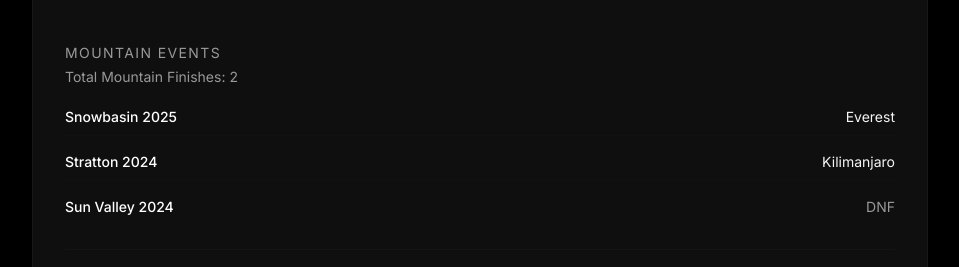
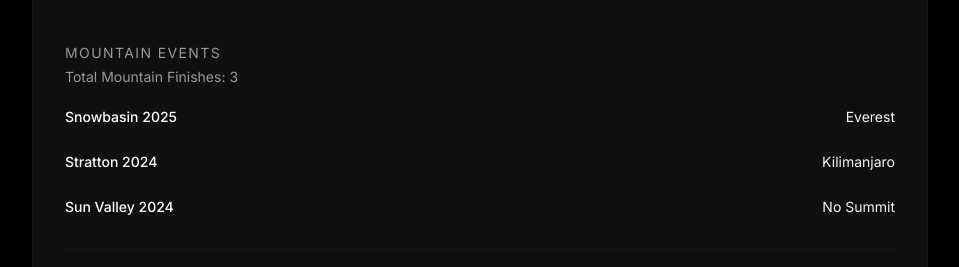
Before and after one commit to foliha1/loyalty-dashboard-29029, a React (Vite) app: page /profile in a window 1280 px wide. Shown: the part 2021-2288 px from the top of the page, without its empty margins (160-1119 px from the left). Built offline with nearby package versions, Linux system fonts and the light colour scheme; the HTML template or start-up script is replaced by a standard one.

Commit message:
Preceding changes

```diff
--- a/src/pages/Profile.tsx
+++ b/src/pages/Profile.tsx
@@ -22,7 +22,7 @@ interface PastEvent {
 const pastEvents: PastEvent[] = [
   { name: "Snowbasin 2025", type: "Mountain", result: "Everest" },
   { name: "Stratton 2024", type: "Mountain", result: "Kilimanjaro" },
-  { name: "Sun Valley 2024", type: "Mountain", result: "DNF" },
+  { name: "Sun Valley 2024", type: "Mountain", result: "No Summit" },
   { name: "Whistler TRAIL 2025", type: "TRAIL", result: "TRAIL Finisher" },
   { name: "Tahoe TRAIL 2023", type: "TRAIL", result: "TRAIL Finisher" },
 ];
```
